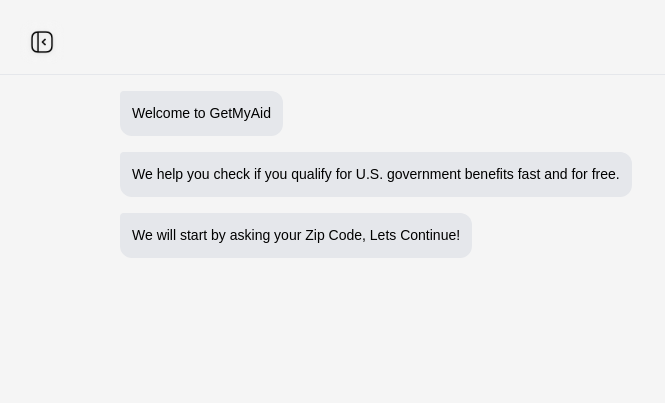
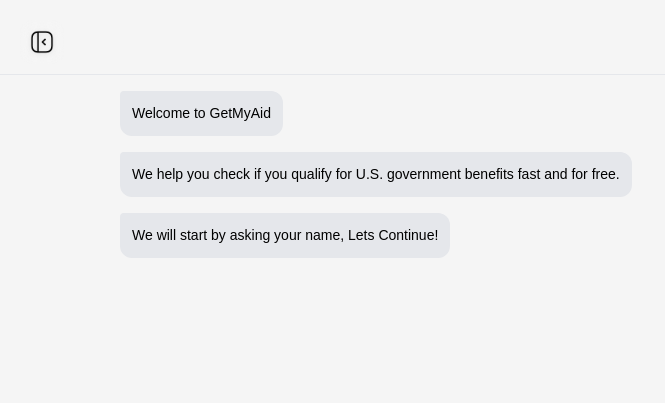
Before and after one commit to alihamzasultan/pdf-editor-chatbot, a Flask app: page / in a window 1280 px wide. Shown: the top 403 px of the page, without its empty margins (0-665 px from the left). Run offline with Flask 3, Linux system fonts and the light colour scheme; some web fonts are replaced.

Commit message:
Update index.html

```diff
--- a/templates/index.html
+++ b/templates/index.html
@@ -1959,7 +1959,7 @@ document.addEventListener("DOMContentLoaded", function() {
     // Add welcome message
     addChatMessage('Welcome to GetMyAid', 'bot');
     addChatMessage('We help you check if you qualify for U.S. government benefits fast and for free.', 'bot');
-    addChatMessage('We will start by asking your Zip Code, Lets Continue!', 'bot');
+    addChatMessage('We will start by asking your name, Lets Continue!', 'bot');
 
 
 
```
